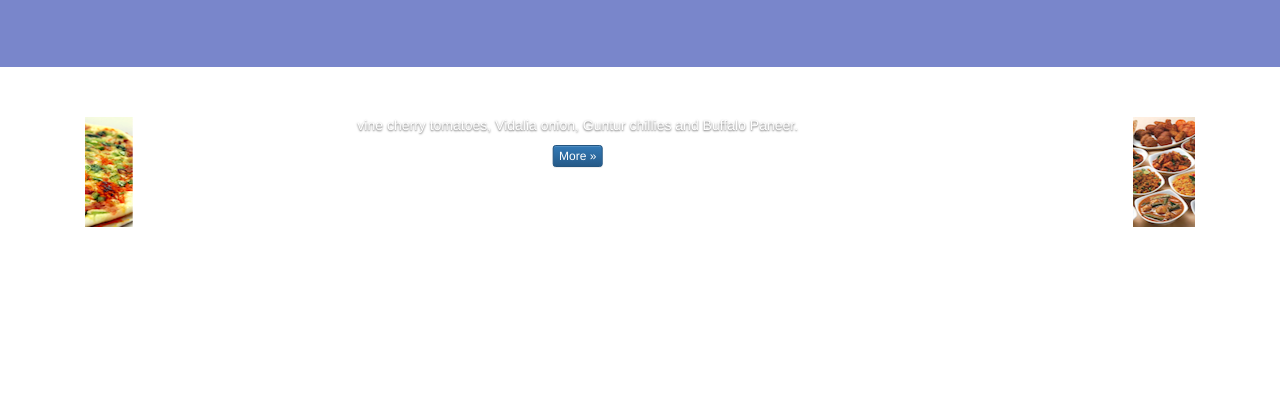
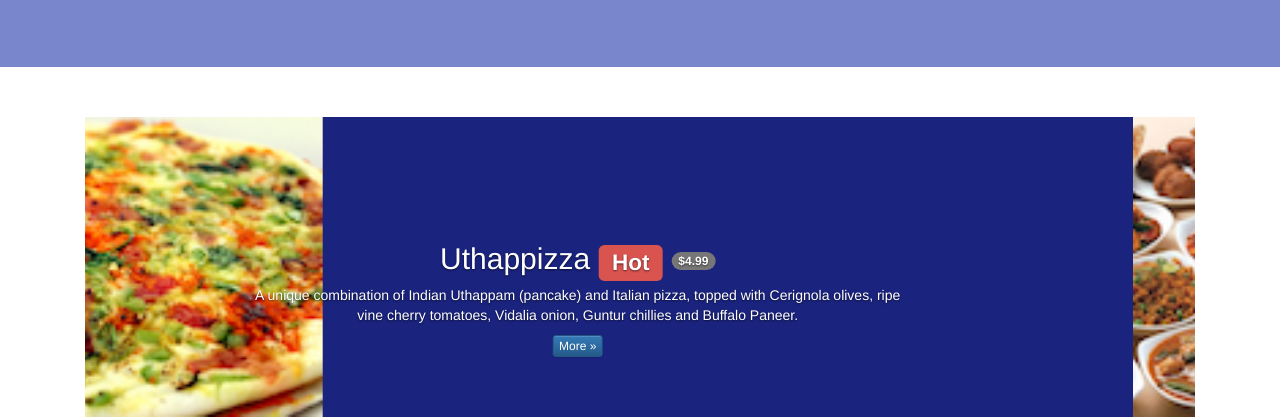
Before and after one commit to blizarazu/Front-End-Web-UI-Frameworks-and-Tools-Coursera, a plain HTML site: page conFusion/index.html in a window 1280 px wide. Shown: the part 392-811 px from the top of the page. Drawn offline with nearby package versions, Linux system fonts and the light colour scheme.

Commit message:
Add css classes

```diff
--- a/conFusion/css/mystyles.css
+++ b/conFusion/css/mystyles.css
@@ -72,3 +72,16 @@ body{
 .affix {
     top:100px;
 }
+
+.carousel {
+    background:#1A237E;
+}
+.carousel .item {
+  height: 300px;
+}
+.item img {
+    position: absolute;
+    top: 0;
+    left: 0;
+    min-height: 300px;
+}
```
